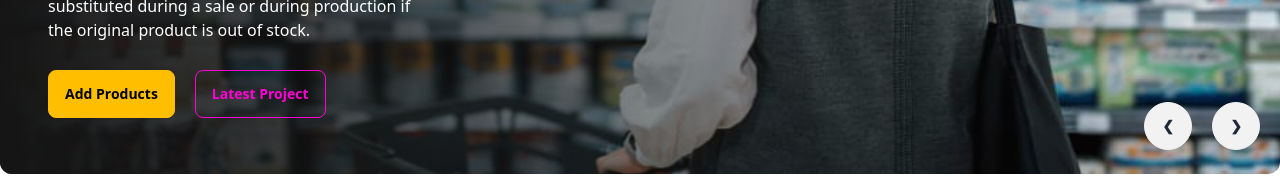
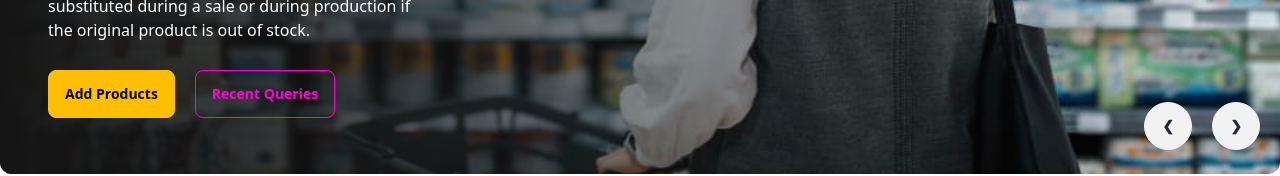
Before and after one commit to TUTULROY/alternative-product-client, a React (Vite) app: page / in a window 1280 px wide. Shown: the part 494-670 px from the top of the page. Built offline with nearby package versions, Linux system fonts and the light colour scheme; no server answers.

Commit message:
added my queries added

```diff
--- a/src/AddQueries/AddQueries.jsx
+++ b/src/AddQueries/AddQueries.jsx
@@ -19,8 +19,8 @@ const AddQueries = () => {
         const boycotting_reason_details =form.boycotting_reason_details.value;
         const product_photo = form.product_photo.value;
         const email = user?.email;
-      const photo = user?.photo;
-    const name = user?.name;
+      const photo = user?.photoURL;
+    const name = user?.displayName;
 
 
         const newProducts= {
@@ -31,7 +31,8 @@ const AddQueries = () => {
             product_photo,
             email,
             name,
-            photo
+            photo,
+            recommendationCount: 0
 
         }
         fetch('http://localhost:5000/products',{
--- a/src/Home/Banner/Banner.jsx
+++ b/src/Home/Banner/Banner.jsx
@@ -21,7 +21,9 @@ const Banner = () => {
             <Link to='/add_products'>
             <button className="btn btn-warning mr-5">Add Products</button>
             </Link>
-            <button className="btn btn-outline btn-secondary">Latest Project</button>
+            <Link to='/recent_queries'>
+            <button className="btn btn-outline btn-secondary">Recent Queries</button>
+            </Link>
             </div>
           </div>
         </div>
@@ -44,7 +46,9 @@ const Banner = () => {
             <Link to='/add_products'>
             <button className="btn btn-warning mr-5">Add Products</button>
             </Link>
-            <button className="btn btn-outline btn-secondary">Latest Project</button>
+            <Link to='/recent_queries'>
+            <button className="btn btn-outline btn-secondary">Recent Queries</button>
+            </Link>
             </div>
           </div>
         </div>
@@ -67,7 +71,9 @@ const Banner = () => {
             <Link to='/add_products'>
             <button className="btn btn-warning mr-5">Add Products</button>
             </Link>
-            <button className="btn btn-outline btn-secondary">Latest Project</button>
+            <Link to='/recent_queries'>
+            <button className="btn btn-outline btn-secondary">Recent Queries</button>
+            </Link>
             </div>
           </div>
         </div>
@@ -90,7 +96,9 @@ const Banner = () => {
             <Link to='/add_products'>
             <button className="btn btn-warning mr-5">Add Products</button>
             </Link>
-            <button className="btn btn-outline btn-secondary">Latest Project</button>
+            <Link to='/recent_queries'>
+            <button className="btn btn-outline btn-secondary">Recent Queries</button>
+            </Link>
             </div>
           </div>
         </div>
--- /dev/null
+++ b/src/Queries/Queries.jsx
@@ -0,0 +1,11 @@
+
+
+const Queries = () => {
+    return (
+        <div>
+            <h1>Queries</h1>
+        </div>
+    );
+};
+
+export default Queries;
--- a/src/Routes/Routes.jsx
+++ b/src/Routes/Routes.jsx
@@ -5,6 +5,7 @@ import Login from "../Login/Login";
 import Register from "../Register/Register";
 import PrivateRoutes from "./PrivateRoutes";
 import AddQueries from "../AddQueries/AddQueries";
+import Queries from "../Queries/Queries";
 
 
 
@@ -31,6 +32,10 @@ const router = createBrowserRouter([
             element:<PrivateRoutes>
                 <AddQueries></AddQueries>
             </PrivateRoutes>
+        },
+        {
+            path:'/queries',
+            element:<Queries></Queries>
         }
       ]
     },
```
